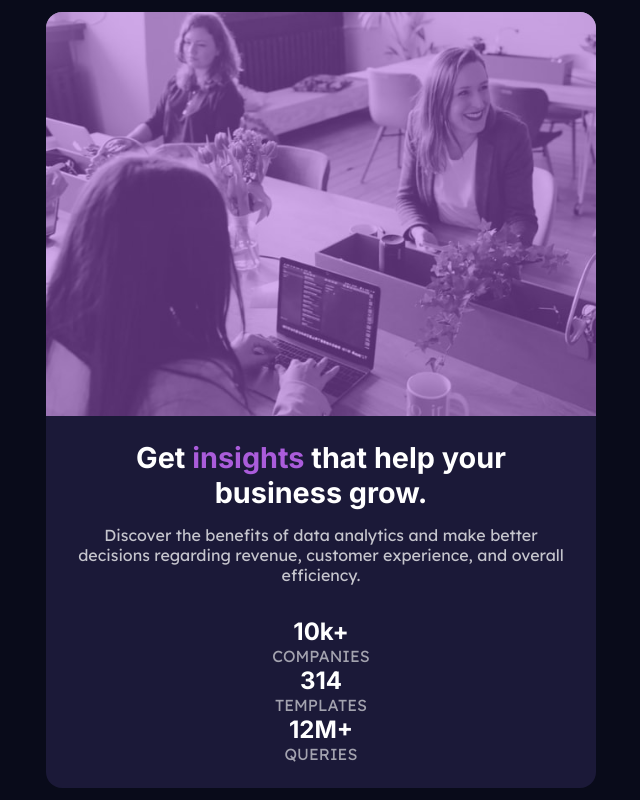
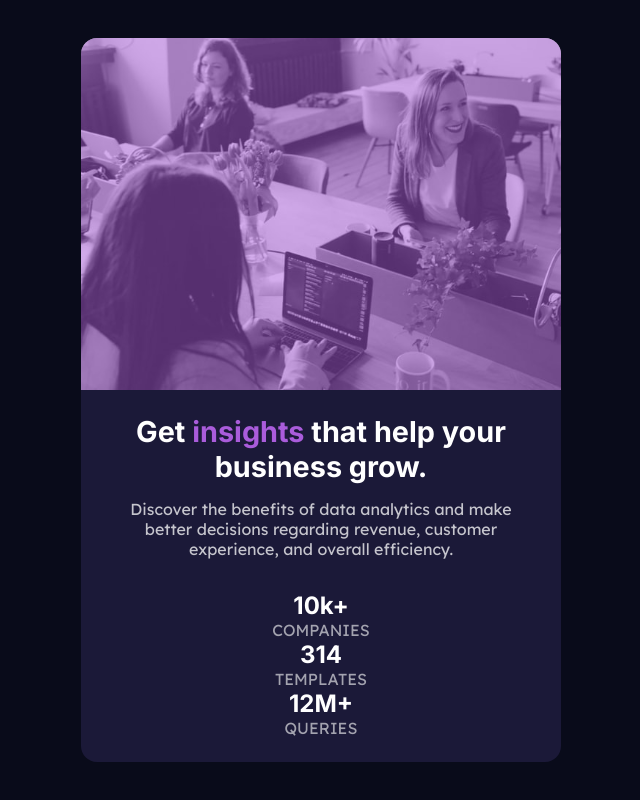
Before and after one commit to ReyCrisGit/stats-preview-card-component-main, a plain HTML site: page index.html in a window 1280 px wide. Shown: the whole page, without its empty margins (319-959 px from the left). Drawn offline with Linux system fonts and the light colour scheme.

Commit message:
Se cambio el tamaño de .container a 480px

```diff
--- a/css/style.css
+++ b/css/style.css
@@ -33,7 +33,7 @@ body {
     overflow: hidden;
     background-color: var(--Dark-desaturated-blue-card-background);
     border-radius: 1rem;
-    max-width: 550px;
+    max-width: 480px;
 }
 .container_img {
     width: 100%;
```
